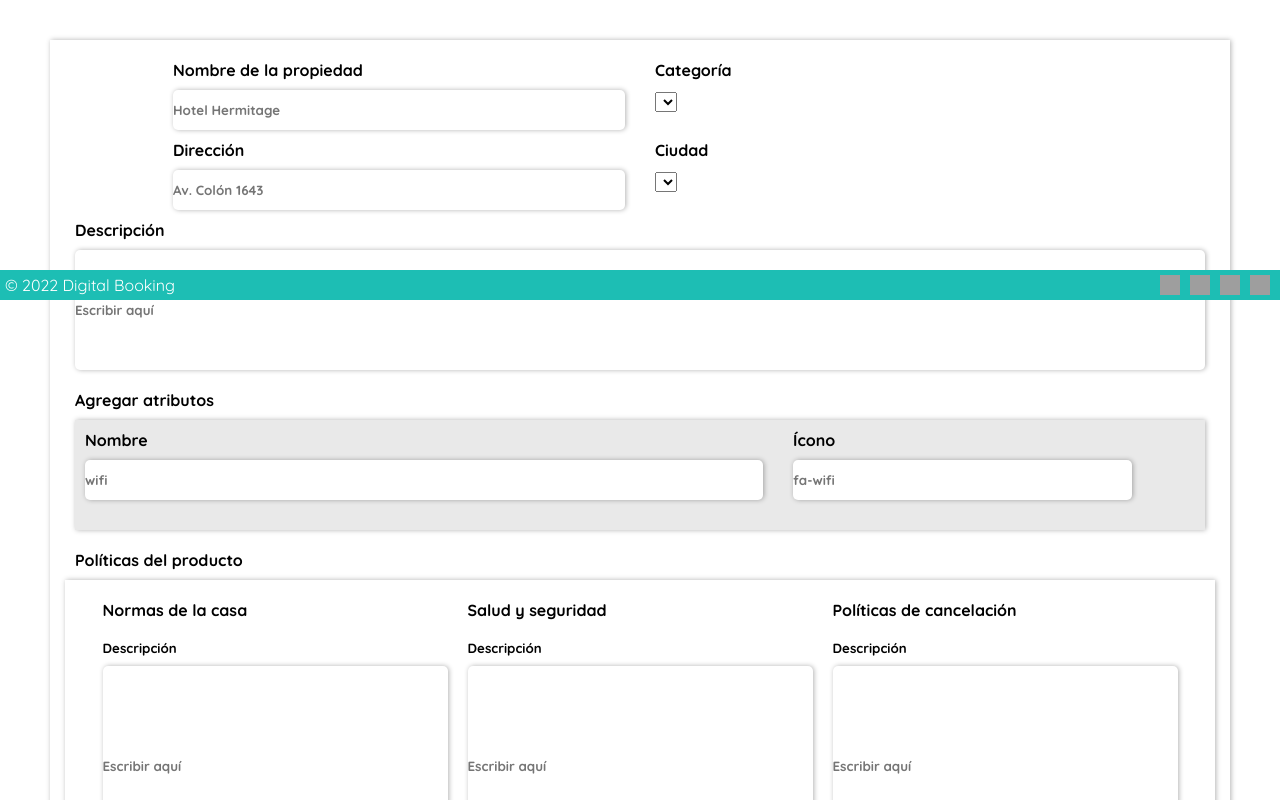
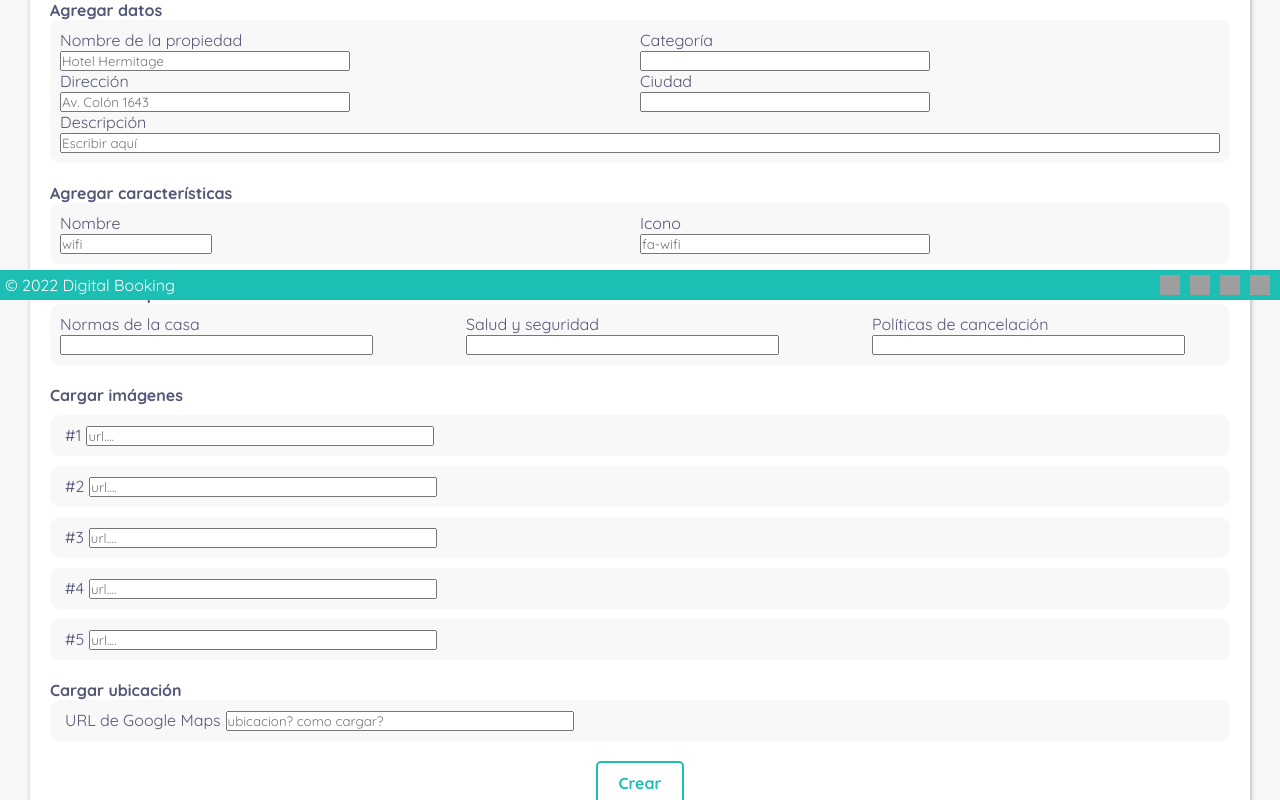
Before and after one commit to manzonlucas/ctd-integration-project, a React (Create React App) app in the folder cra-frontend/: page /newproduct in a window 1280 px wide. Shown: the part 500-1300 px from the top of the page. Built offline with nearby package versions, Linux system fonts and the light colour scheme; no server answers; grey boxes are pictures that could not be loaded.

Commit message:
modifies NewProduct.jsx

```diff
--- a/cra-frontend/src/classes.css
+++ b/cra-frontend/src/classes.css
@@ -14,6 +14,7 @@
 .center {
   text-align: center;
 }
+
 .center-right {
   text-align: right;
 }
@@ -205,7 +206,7 @@
   margin: auto 5px;
 }
 
-.m-sides15 {
+.m-sides-15 {
   margin: auto 15px;
 }
 
@@ -282,6 +283,10 @@
   padding: 10px 20px;
 }
 
+.p-bottom {
+  padding-bottom: 50px;
+}
+
 /* CURSOR */
 .cursor-default {
   cursor: default
@@ -307,13 +312,6 @@
   box-shadow: 1px 0px 5px 0px rgba(0, 0, 0, 0.3);
   -webkit-box-shadow: 1px 0px 5px 0px rgba(0, 0, 0, 0.3);
   -moz-box-shadow: 1px 0px 5px 0px rgba(0, 0, 0, 0.3);
-}
-
-.shadow-grey {
-  box-shadow: 1px 0px 5px 0px rgba(0, 0, 0, 0.3);
-  -webkit-box-shadow: 1px 0px 5px 0px rgba(0, 0, 0, 0.3);
-  -moz-box-shadow: 1px 0px 5px 0px rgba(0, 0, 0, 0.3);
-  background-color: #e9e9e9;
 }
 
 /* BORDER */
@@ -343,6 +341,14 @@
   background-color: white;
 }
 
+.bg-cream {
+  background-color: #f8f8f8;
+}
+
+.bg-lightgrey {
+  background-color: #e9e9e9;
+}
+
 .bg-grey {
   background-color: #545776;
 }
@@ -350,6 +356,8 @@
 .bg-cyan {
   background-color: #1dbeb4;
 }
+
+
 
 /* POSITION */
 .sticky-top {
@@ -519,6 +527,14 @@
     display: none;
   }
 
+  .sm-column {
+    flex-direction: column;
+  }
+
+  .sm-w-100 {
+    width: 100%;
+  }
+
   section.user-buttons {
     justify-content: space-between;
   }
--- a/cra-frontend/src/pages/NewProduct.jsx
+++ b/cra-frontend/src/pages/NewProduct.jsx
@@ -1,118 +1,194 @@
 import Layout from "../components/Layout";
 import { FontAwesomeIcon } from "@fortawesome/react-fontawesome";
 import { faSquarePlus } from "@fortawesome/free-solid-svg-icons";
+import { Link } from "react-router-dom";
 import "../../src/classes.css";
-import { Link } from "react-router-dom";
 
 export default function NewProduct() {
+    return (
+        <Layout>
+            <section className="bg-grey p-15 gap-2 column justify-around align-center">
+                <h1 className="white">Administración</h1>
+            </section>
 
-    return (
-        <>
-            <Layout>
-                <section className="h-60px bg-grey p-15 gap-2 column justify-around align-center">
-                    <h1 className="white" >Administración</h1>
-                </section>
+            <section className="bg-cream p-30 p-bottom">
+                <h2 className="grey m-bottom-10">Crear propiedad</h2>
 
-                <div className="m-50 grey">
-                    <h2>Crear propiedad</h2>
-                </div>
+                <form className="flex column gap-20 shadow w-95 grey bg-white radius-5 p-20">
+                    <section>
+                        <h4>Agregar datos</h4>
 
-                <div className="m-50 shadow">
-                    <form action="" className="w-95 m-sides15">
-                        <div className="flex gap-10 wrap m-10 justify-center">
-                            <div className="w-40 h-40px m-10 m-top-20">
-                                <h4 className="m-bottom-10">Nombre de la propiedad</h4>
-                                <input type="text" id="productname" name="productname" className="formInput " placeholder="Hotel Hermitage"></input>
+                        <div className="bg-cream p-10 radius-10 flex wrap sm-column">
+                            <div className="w-50 sm-w-100">
+                                <label htmlFor="productName" className="display-block">Nombre de la propiedad</label>
+                                <input
+                                    type="text"
+                                    id="productName"
+                                    name="productName"
+                                    placeholder="Hotel Hermitage"
+                                    className="w-50 sm-w-100"
+                                ></input>
                             </div>
 
-                            <div className="w-40 h-40px m-10 m-top-20">
-                                <h4 className="m-bottom-10">Categoría</h4>
-                                <select name="category" id="category">
-                                </select>
+                            <div className="w-50 sm-w-100">
+                                <label htmlFor="category" className="display-block">Categoría</label>
+                                <input
+                                    type="text"
+                                    className="w-50 sm-w-100"
+                                ></input>
                             </div>
 
-                            <div className="w-40 h-40px m-10 m-top-20">
-                                <h4 className="m-bottom-10">Dirección</h4>
-                                <input type="text" id="productadress" name="productadress" className="formInput" placeholder="Av. Colón 1643"></input>
+                            <div className="w-50 sm-w-100">
+                                <label htmlFor="productAdress" className="display-block">Dirección</label>
+                                <input
+                                    type="text"
+                                    id="productAdress"
+                                    name="productAdress"
+                                    placeholder="Av. Colón 1643"
+                                    className="w-50 sm-w-100"
+                                ></input>
                             </div>
 
-                            <div className="w-40 h-40px m-10 m-top-20">
-                                <h4 className="m-bottom-10">Ciudad</h4>
-                                <select name="city" id="city">
-                                </select>
+                            <div className="w-50 sm-w-100">
+                                <label htmlFor="city" className="display-block">Ciudad</label>
+                                <input
+                                    type="text"
+                                    className="w-50 sm-w-100"
+                                ></input>
                             </div>
 
-                            <div className="flex column gap-10 w-100 h-150px m-top-20">
-                                <h4>Descripción</h4>
-                                <input type="text" id="productname" name="productname" className="formInput-newproduct" placeholder="Escribir aquí"></input>
+                            <div className="w-100">
+                                <label htmlFor='productDescription' className="display-block">Descripción</label>
+                                <input
+                                    type="text"
+                                    id="productDescription"
+                                    name="productDescription"
+                                    placeholder="Escribir aquí"
+                                    className="w-100"
+                                ></input>
                             </div>
                         </div>
+                    </section>
 
-                        <div className="m-10 m-top-20">
-                            <h4>Agregar atributos</h4>
-                        </div>
+                    <section>
+                        <h4>Agregar características</h4>
 
-                        <div className="flex gap-10 wrap m-10 shadow-grey h-110px">
-                            <div className="w-60 h-40px m-10">
-                                <h4 className="m-bottom-10">Nombre</h4>
-                                <input type="text" id="attributes" name="attributes" className="formInput" placeholder="wifi"></input>
+                        <div className="bg-cream p-10 radius-10 flex wrap">
+                            <div className="w-50 sm-w-100">
+                                <label htmlFor="features" className="display-block">Nombre</label>
+                                <input
+                                    type="text"
+                                    id="features"
+                                    name="features"
+                                    placeholder="wifi"
+                                    className="w-5 sm-w-100"
+                                ></input>
                             </div>
 
-                            <div className="w-30 h-40px m-10">
-                                <h4 className="m-bottom-10">Ícono</h4>
-                                <input type="text" id="icon" name="icon" className="formInput" placeholder="fa-wifi"></input>
-                            </div>
-
-                        </div>
-
-                        <div className="m-10 m-top-20">
-                            <h4>Políticas del producto</h4>
-                        </div>
-
-                        <div className="flex h-300px wrap justify-center shadow">
-                            <div className="w-30 h-200px m-10 m-top-20">
-                                <h4>Normas de la casa</h4>
-                                <h5 className="m-top-20 m-bottom-10">Descripción</h5>
-                                <input type="text" id="description" name="description" className="formInput" placeholder="Escribir aquí"></input>
-                            </div>
-
-                            <div className="w-30 h-200px m-10 m-top-20">
-                                <h4>Salud y seguridad</h4>
-                                <h5 className="m-top-20 m-bottom-10">Descripción</h5>
-                                <input type="text" id="security" name="security" className="formInput" placeholder="Escribir aquí"></input>
-                            </div>
-
-                            <div className="w-30 h-200px m-10 m-top-20">
-                                <h4>Políticas de cancelación</h4>
-                                <h5 className="m-top-20 m-bottom-10">Descripción</h5>
-                                <input type="text" id="policies" name="policies" className="formInput" placeholder="Escribir aquí"></input>
+                            <div className="w-50 sm-w-100">
+                                <label htmlFor="icon" className="display-block">Icono</label>
+                                <input
+                                    type="text"
+                                    id="icon"
+                                    name="icon"
+                                    placeholder="fa-wifi"
+                                    className="w-50 sm-w-100"
+                                ></input>
                             </div>
                         </div>
+                    </section>
 
-                        <div className="flex column gap-10 wrap shadow-grey m-top-30 h-200px">
-                            <div className="w-95 h-55px m-10">
-                                <h4 className="m-bottom-10">Cargar imágenes</h4>
-                                <input type="text" id="urlimg" name="urlimg" className="formInput" placeholder="Insertar https://"></input>
-
+                    <section>
+                        <h4>Políticas del producto</h4>
+                        <div className="bg-cream p-10 radius-10 flex justify-between wrap sm-column">
+                            <div className="w-30 sm-w-100">
+                                <label htmlFor="norma" className="display-block">Normas de la casa</label>
+                                <input type="text" id="norma" className="w-90 sm-w-100" />
                             </div>
-
-                            <div className="w-95 h-55px m-10 m-top-20">
-                                <h4 className="m-bottom-10">Cargar ubicación</h4>
-                                <input type="text" id="urlmapa" name="urlmapa" className="formInput" placeholder="Insertar https://"></input>
-                                <FontAwesomeIcon icon={faSquarePlus} style={{ display: "inline-block", marginRight: '5px', color: '#1DBEB4' }} />
-
+                            <div className="w-30 sm-w-100">
+                                <label htmlFor="seguridad" className="display-block">Salud y seguridad</label>
+                                <input type="text" id="seguridad" className="w-90 sm-w-100" />
+                            </div>
+                            <div className="w-30 sm-w-100">
+                                <label htmlFor="cancelacion" className="display-block">Políticas de cancelación</label>
+                                <input type="text" id="cancelacion" className="w-90 sm-w-100" />
                             </div>
                         </div>
+                    </section>
 
-                        <div className="justify-center h-60px m-50 flex">
-                            <Link to={'/successfulProduct'} className='okButton-newproduct'>
-                                <p>Crear</p>
-                            </Link>
+                    <section className="flex column gap-10">
+                        <h4>Cargar imágenes</h4>
+                        <div className="bg-cream p-10 radius-10">
+                            <label htmlFor="img1" className="m-sides">#1</label>
+                            <input
+                                type="url"
+                                id="img1"
+                                name="img1"
+                                placeholder="url...."
+                                className="w-30 sm-w-100"
+                            ></input>
                         </div>
+                        <div className="bg-cream p-10 radius-10">
+                            <label htmlFor="img2" className="m-sides">#2</label>
+                            <input
+                                type="url"
+                                id="img2"
+                                name="img2"
+                                placeholder="url...."
+                                className="w-30 sm-w-100"
+                            ></input>
+                        </div>
+                        <div className="bg-cream p-10 radius-10">
+                            <label htmlFor="img3" className="m-sides">#3</label>
+                            <input
+                                type="url"
+                                id="img3"
+                                name="img3"
+                                placeholder="url...."
+                                className="w-30 sm-w-100"
+                            ></input>
+                        </div>
+                        <div className="bg-cream p-10 radius-10">
+                            <label htmlFor="img4" className="m-sides">#4</label>
+                            <input
+                                type="url"
+                                id="img4"
+                                name="img4"
+                                placeholder="url...."
+                                className="w-30 sm-w-100"
+                            ></input>
+                        </div>
+                        <div className="bg-cream p-10 radius-10">
+                            <label htmlFor="img5" className="m-sides">#5</label>
+                            <input
+                                type="url"
+                                id="img5"
+                                name="img5"
+                                placeholder="url...."
+                                className="w-30 sm-w-100"
+                            ></input>
+                        </div>
+                    </section>
 
-                    </form>
-                </div>
-            </Layout>
-        </>
-    );
+
+                    <section>
+                        <h4>Cargar ubicación</h4>
+                        <div className="bg-cream p-10 radius-10">
+                            <label htmlFor="location" className="m-sides">URL de Google Maps</label>
+                            <input
+                                type="text"
+                                id="location"
+                                name="location"
+                                placeholder="ubicacion? como cargar?"
+                                className="w-30 sm-w-100"
+                            ></input>
+                        </div>
+                    </section>
+
+                    <Link to={"/successfulProduct"} className="cyan bold bg-white border-cyan radius-5 p-10-20 decoration-none center m-auto">Crear</Link>
+
+                </form>
+            </section>
+        </Layout >
+    )
 }
```
